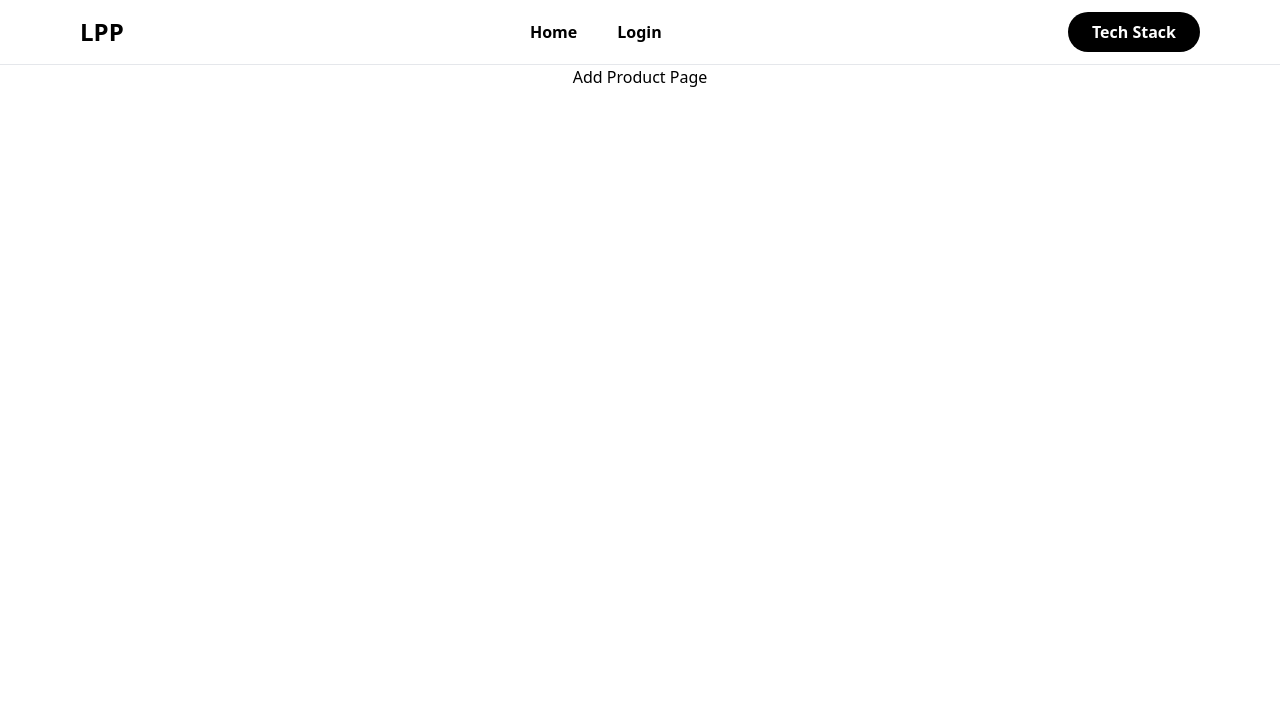
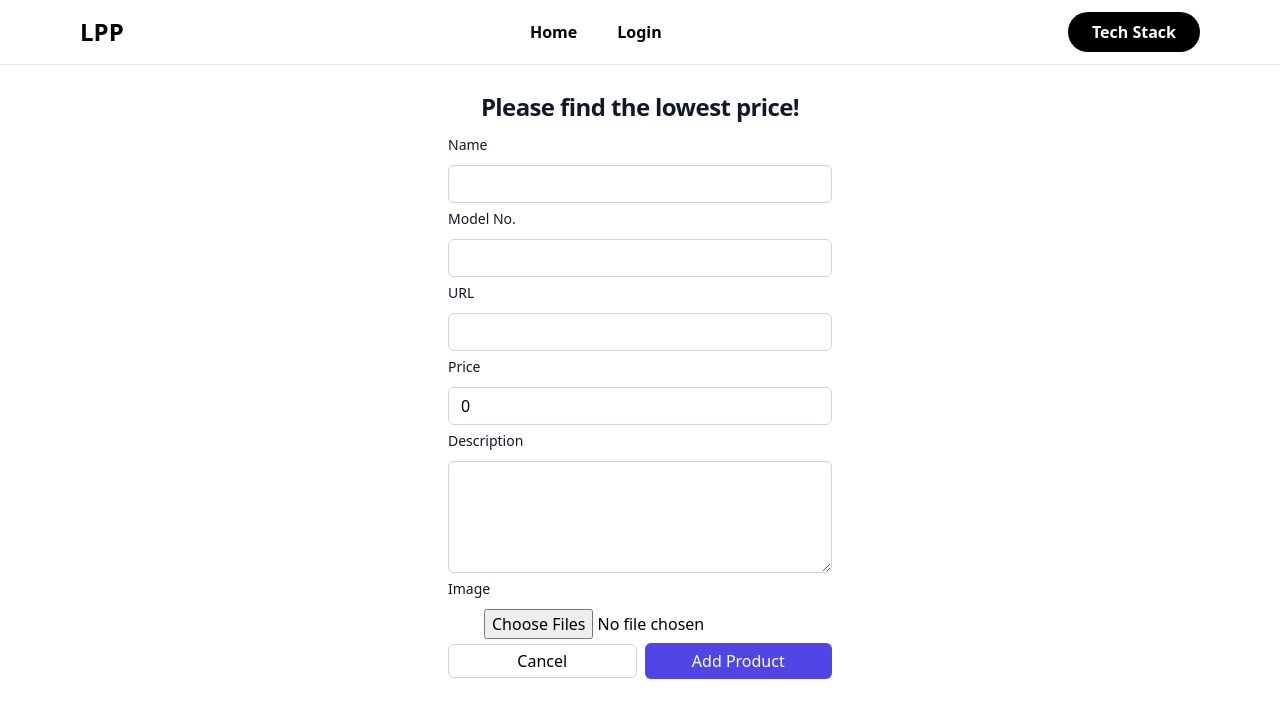
Before and after one commit to lamse/lpp-react, a React (Create React App) app: page /lpp-react/product/add in a window 1280 px wide. Shown: the top 718 px of the page. Built offline with nearby package versions, Linux system fonts and the light colour scheme.

Commit message:
로그인 오류 수정, 상품 등록

```diff
--- /dev/null
+++ b/src/api/axios.ts
@@ -0,0 +1,5 @@
+import axios from 'axios';
+
+axios.defaults.withCredentials = true;
+
+export default axios;
--- /dev/null
+++ b/src/model/Product.ts
@@ -0,0 +1,8 @@
+export type ProductForm = {
+  name: string;
+  modelNo: string;
+  url: string;
+  price: number;
+  description: string;
+  imageFiles: File[];
+}
--- a/src/pages/Gnb.tsx
+++ b/src/pages/Gnb.tsx
@@ -2,7 +2,7 @@ import React from 'react';
 import {Link, useNavigate} from "react-router-dom";
 import TechStackModal from "./TechStackModal";
 import useAuthStore from "../store/auth";
-import axios from "axios";
+import axios from "../api/axios";
 
 const Gnb = () => {
   const { isLoggedIn, logout } = useAuthStore();
--- a/src/pages/Login.tsx
+++ b/src/pages/Login.tsx
@@ -2,7 +2,7 @@ import React, {useEffect} from 'react';
 import {useNavigate} from "react-router-dom";
 import {Formik, Form, Field, ErrorMessage, FormikHelpers} from 'formik';
 import * as Yup from 'yup';
-import axios from 'axios';
+import axios from '../api/axios';
 import {LoginForm, LoginResponseDto} from "../model/Login";
 import {ApiResponse} from "../model/ApiResponse";
 import useAuthStore from '../store/auth';
@@ -61,7 +61,7 @@ const Login: React.FC = () => {
           validationSchema={validationSchema}
           onSubmit={handleSubmit}
         >
-          {({ isSubmitting, errors, touched }) => (
+          {({ isSubmitting, errors }) => (
             <Form className="space-y-6">
               {(errors as { global?: string }).global && (
                 <div className="text-red-500 text-xs mt-1">{(errors as { global?: string }).global}</div>
--- a/src/pages/product/AddProduct.tsx
+++ b/src/pages/product/AddProduct.tsx
@@ -1,7 +1,138 @@
 import React from 'react';
+import {Formik, Form, Field, ErrorMessage, FormikHelpers} from 'formik';
+import * as Yup from 'yup';
+import axios from '../../api/axios';
+import {ProductForm} from "../../model/Product";
 
-const AddProduct = () => {
-  return <div>Add Product Page</div>;
+const AddProduct: React.FC = () => {
+  const initialValues: ProductForm = {
+    name: '',
+    modelNo: '',
+    url: '',
+    price: 0,
+    description: '',
+    imageFiles: [],
+  };
+
+  const validationSchema = Yup.object({
+    name: Yup.string().required('Please enter the product name.'),
+    modelNo: Yup.string(),
+    url: Yup.string().url('Invalid URL').required('Please enter the URL.'),
+    price: Yup.number().required('Please enter the price.'),
+    description: Yup.string(),
+    imageFiles: Yup.array().min(1, 'At least one image is required'),
+  });
+
+  const handleSubmit = async (values: ProductForm, { setSubmitting }: FormikHelpers<ProductForm>) => {
+    const formData = new FormData();
+    formData.append('name', values.name);
+    formData.append('modelNo', values.modelNo);
+    formData.append('url', values.url);
+    formData.append('price', values.price.toString());
+    formData.append('description', values.description);
+    values.imageFiles.forEach((file) => {
+      formData.append('imageFiles', file);
+    });
+
+    try {
+      await axios.post(`${process.env.REACT_APP_API_URL}/product/add`, formData);
+      alert('Product added successfully!');
+    } catch (error) {
+      console.error('There was an error!', error);
+      alert('An unexpected error occurred!');
+    } finally {
+      setSubmitting(false);
+    }
+  };
+
+  return (
+    <div className="flex min-h-full flex-col justify-center p-6 lg:px-8">
+      <div className="sm:mx-auto sm:w-full sm:max-w-sm">
+        <h2 className="text-center text-2xl/9 font-bold tracking-tight text-gray-900">Please find the lowest price!</h2>
+      </div>
+
+      <div className="mt-2 sm:mx-auto sm:w-full sm:max-w-sm">
+        <Formik
+          initialValues={initialValues}
+          validationSchema={validationSchema}
+          onSubmit={handleSubmit}
+        >
+          {({ isSubmitting, setFieldValue }) => (
+            <Form className="space-y-1">
+              <div>
+                <label htmlFor="name" className="block text-sm/6 font-medium text-gray-900 text-left">Name</label>
+                <div className="mt-2">
+                  <Field id="name" type="text" name="name" required
+                         className="block w-full rounded-md px-3 py-1.5 border border-gray-300"/>
+                  <ErrorMessage name="name" component="div" className="text-red-500 text-xs mt-1 text-left" />
+                </div>
+              </div>
+
+              <div>
+                <label htmlFor="modelNo" className="block text-sm/6 font-medium text-gray-900 text-left">Model No.</label>
+                <div className="mt-2">
+                  <Field id="modelNo" type="text" name="modelNo"
+                         required autoComplete="modelNo"
+                         className="block w-full rounded-md px-3 py-1.5 border border-gray-300"/>
+                  <ErrorMessage name="modelNo" component="div" className="text-red-500 text-xs mt-1 text-left" />
+                </div>
+              </div>
+
+              <div>
+                <label htmlFor="url" className="block text-sm/6 font-medium text-gray-900 text-left">URL</label>
+                <div className="mt-2">
+                  <Field id="url" type="url" name="url"
+                         required autoComplete="url"
+                         className="block w-full rounded-md px-3 py-1.5 border border-gray-300"/>
+                  <ErrorMessage name="url" component="div" className="text-red-500 text-xs mt-1 text-left" />
+                </div>
+              </div>
+
+              <div>
+                <label htmlFor="price" className="block text-sm/6 font-medium text-gray-900 text-left">Price</label>
+                <div className="mt-2">
+                  <Field id="price" type="number" name="price"
+                         required autoComplete="price"
+                         className="block w-full rounded-md px-3 py-1.5 border border-gray-300"/>
+                  <ErrorMessage name="price" component="div" className="text-red-500 text-xs mt-1 text-left" />
+                </div>
+              </div>
+
+              <div>
+                <label htmlFor="description" className="block text-sm/6 font-medium text-gray-900 text-left">Description</label>
+                <div className="mt-2">
+                  <Field as="textarea" id="description" name="description"
+                         required autoComplete="description"
+                         className="block w-full rounded-md px-3 py-1.5 border border-gray-300 h-28"/>
+                  <ErrorMessage name="description" component="div" className="text-red-500 text-xs mt-1 text-left" />
+                </div>
+              </div>
+
+              <div>
+                <label htmlFor="imageFiles" className="block text-sm/6 font-medium text-gray-900 text-left">Image</label>
+                <div className="mt-2">
+                  <input id="imageFiles" multiple type="file" name="imageFiles" required
+                         onChange={(event) => {
+                           if (event.currentTarget.files) {
+                             setFieldValue("imageFiles", Array.from(event.currentTarget.files));
+                           }
+                         }}/>
+                  <ErrorMessage name="imageFiles" component="div" className="text-red-500 text-xs mt-1 text-left" />
+                </div>
+              </div>
+
+              <div className="flex items-center justify-between gap-2">
+                <a className="border border-gray-300 rounded-md w-full px-3 py-1 text-center" href="/">Cancel</a>
+                <button type="submit" disabled={isSubmitting} className="w-full text-center rounded-md bg-indigo-600 px-3 py-1.5 text-white">Add
+                  Product
+                </button>
+              </div>
+            </Form>
+          )}
+        </Formik>
+      </div>
+    </div>
+  );
 };
 
 export default AddProduct;
--- a/src/store/auth.ts
+++ b/src/store/auth.ts
@@ -1,4 +1,5 @@
 import { create } from 'zustand';
+import { persist } from 'zustand/middleware';
 
 interface AuthState {
   isLoggedIn: boolean;
@@ -6,10 +7,17 @@ interface AuthState {
   logout: () => void;
 }
 
-const useAuthStore = create<AuthState>((set) => ({
-  isLoggedIn: false,
-  login: () => set({ isLoggedIn: true }),
-  logout: () => set({ isLoggedIn: false }),
-}));
+const useAuthStore = create<AuthState>()(
+  persist(
+    (set) => ({
+      isLoggedIn: false,
+      login: () => set({ isLoggedIn: true }),
+      logout: () => set({ isLoggedIn: false }),
+    }),
+    {
+      name: 'auth-storage', // name of the item in the storage (must be unique)
+    }
+  )
+);
 
 export default useAuthStore;
```
